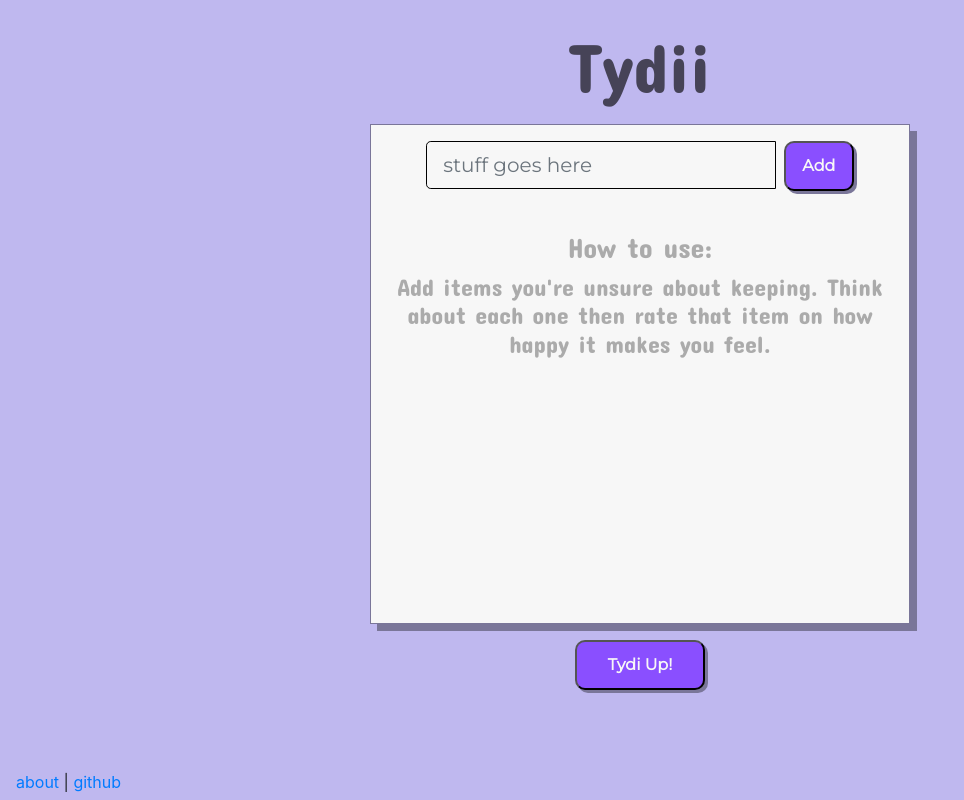
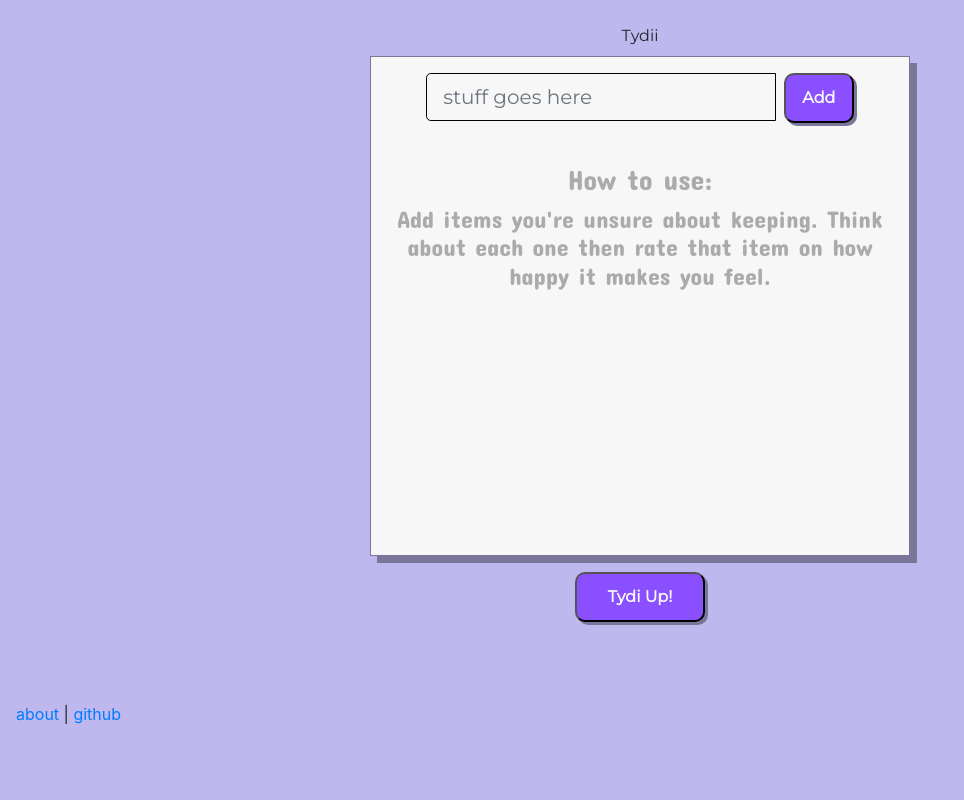
Before and after one commit to Beznet/tydii, a Next.js app: page / in a window 1280 px wide. Shown: the whole page, without its empty margins (0-964 px from the left). Built offline with nearby package versions, Linux system fonts and the light colour scheme.

Commit message:
split text functionality on title

```diff
--- a/components/Header.js
+++ b/components/Header.js
@@ -1,10 +1,11 @@
 import { Col, Row } from 'reactstrap';
+import Title from './Title';
 
 const Header = () => (
   <Row className="mb-2 mt-sm-2">
     <Col sm="3"></Col>
     <Col className="text-center" sm="6">
-      <h1 className="title">Tydii</h1>
+      <Title copy="Tydii" role="heading" />
     </Col>
     <Col sm="3"></Col>
   </Row>
--- /dev/null
+++ b/components/Title.js
@@ -0,0 +1,13 @@
+import React from 'react';
+
+const Title = ({ copy, role }) => (
+  <span aria-label={copy} role={role}>
+    {copy.split('').map((char, index) => (
+      <span aria-hidden="true" key={index}>
+        {char}
+      </span>
+    ))}
+  </span>
+);
+
+export default Title;
```
